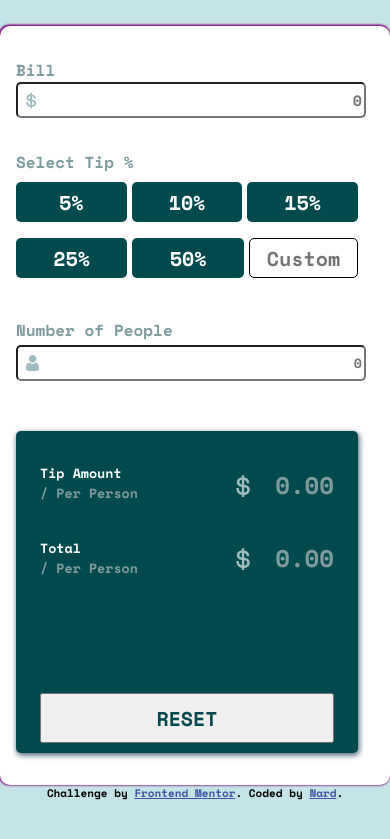
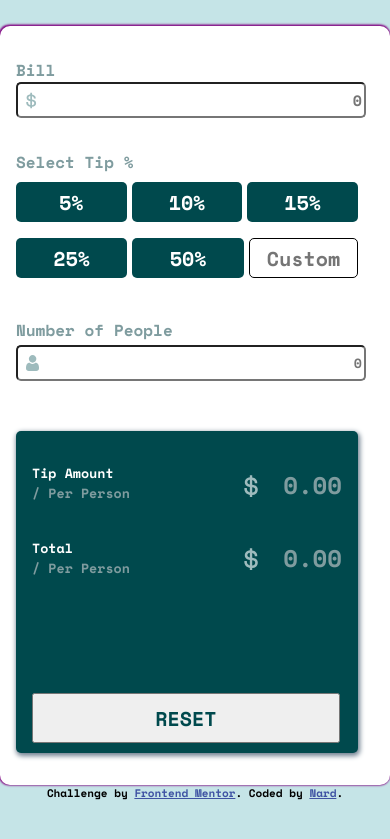
Before and after one commit to CocoShesh/tip-calculator-app-main, a plain HTML site: page index.html in a window 390 px wide. Shown: the part 115-954 px from the top of the page. Drawn offline with nearby package versions, Linux system fonts and the light colour scheme.

Commit message:
fix the responsiveness

```diff
--- a/style.css
+++ b/style.css
@@ -223,7 +223,15 @@ main {
     margin-bottom: 10px;
   }
   .left-content {
-    padding-inline: auto;
-    width: auto;
+    padding-inline: 0;
+    width: 100%;
+  }
+  .tip-content,
+  .total-section {
+    padding-inline: 1rem;
+  }
+  .reset {
+    width: 90%;
+    margin-left: 1rem;
   }
 }
```
